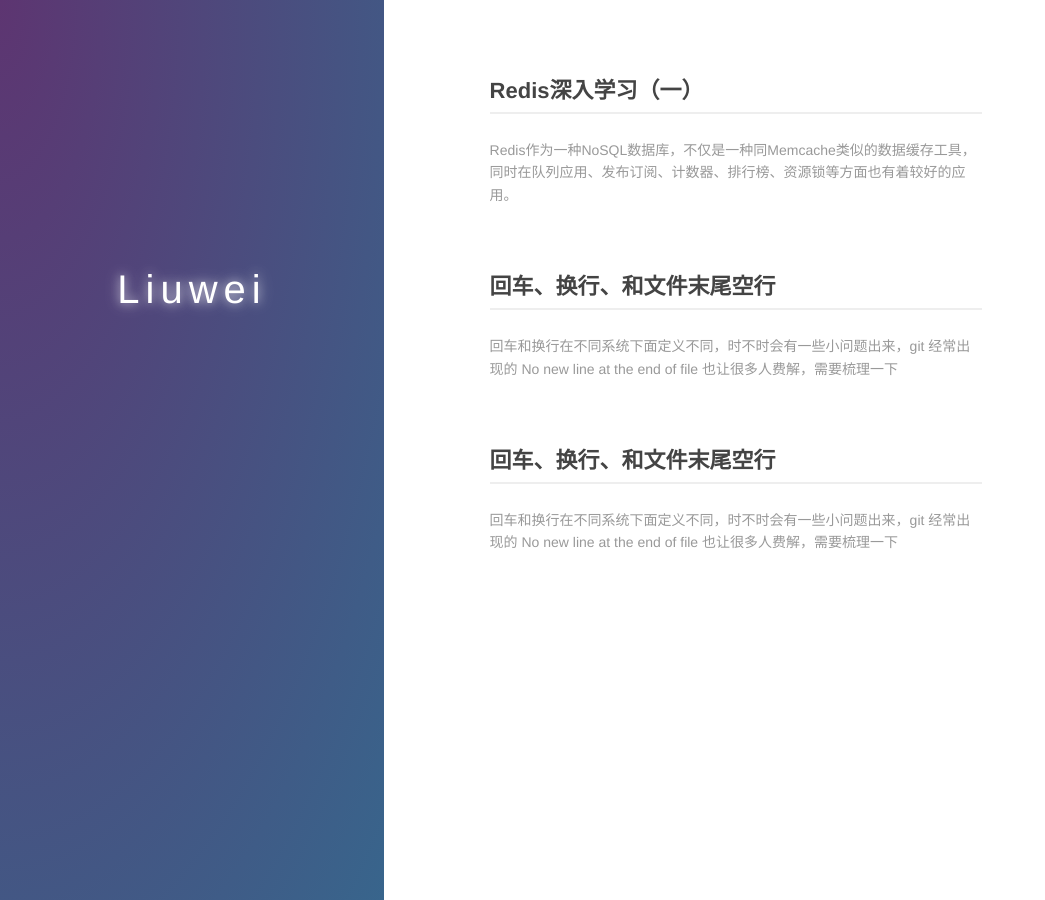
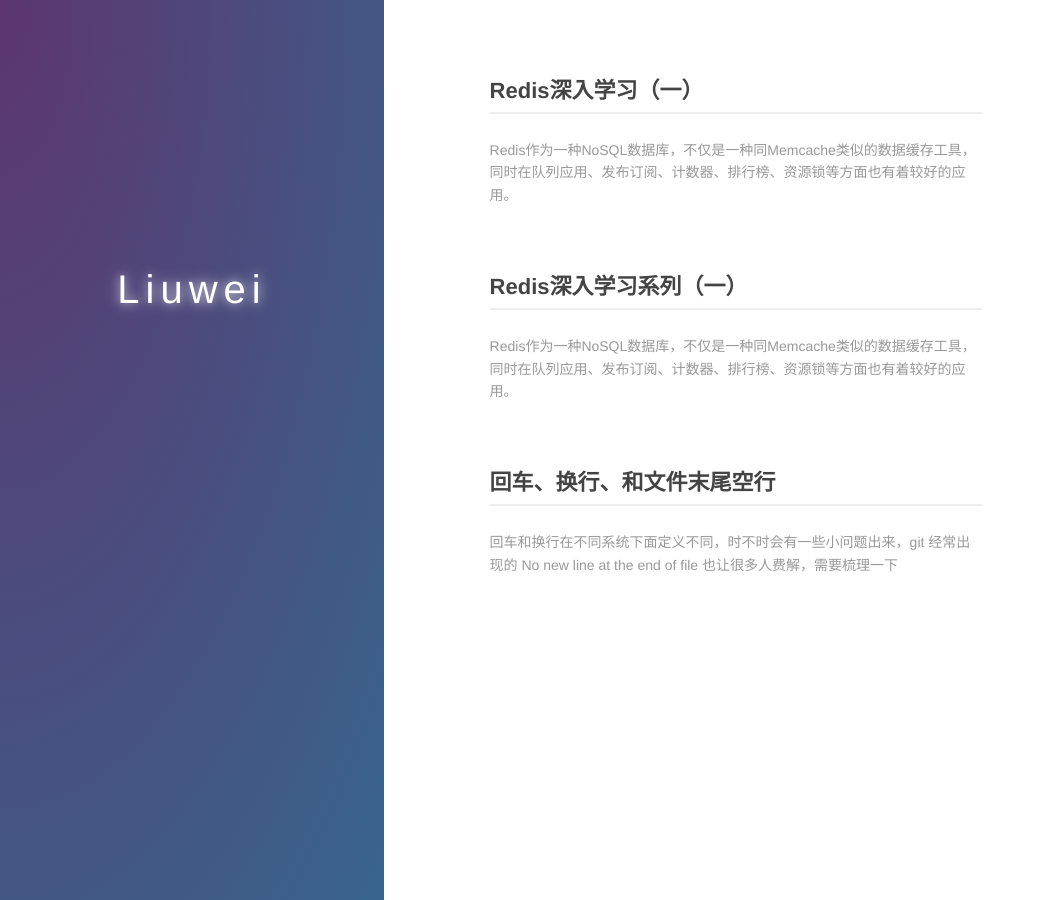
Before and after one commit to lv093/LiuWei, a Jekyll site: the page built from index.md, in a window 1280 px wide. Shown: the whole page, without its empty margins (0-1045 px from the left). Built offline with Jekyll 4.4.1, drawn with Linux system fonts in a browser that asks for light colours; part of the change alters nothing that is shown.

Commit message:
[修改]1.初步完成Redis深入学习系列（一）

```diff
--- a/_posts/2016-05-18-redis.md
+++ b/_posts/2016-05-18-redis.md
@@ -1,102 +1,39 @@
 ---
 layout: post
-title: 回车、换行、和文件末尾空行
-description: 回车和换行在不同系统下面定义不同，时不时会有一些小问题出来，git 经常出现的 No new line at the end of file 也让很多人费解，需要梳理一下
+title: Redis深入学习系列（一）
+description: Redis作为一种NoSQL数据库，不仅是一种同Memcache类似的数据缓存工具，同时在队列应用、发布订阅、计数器、排行榜、资源锁等方面也有着较好的应用。
 category: blog
 ---
 
-## 回车和换行
+## 1、Redis应用场景
 
-回车 (Carriage Return) 和换行 (Line Feed) 的区别，[这里](http://stackoverflow.com/questions/1761051/difference-between-n-and-r)有一个历史原因可参考：
+### Redis缓存
+> Redis作为一般的数据缓存，类似于Memcache。作为一种数据缓存，Redis还具有持久化机制，可以定期将内存中的数据持久化到硬盘中，而Memcache断电后数据就会丢失。
 
-> 在计算机还没有出现之前，有一种叫做电传打字机（Teletype Model 33）的玩意，每秒钟可以打10个字符。但是它有一个问题，就是打完一行换行的时候，要用去0.2秒，正好可以打两个字符。要是在这0.2秒里面，又有新的字符传过来，那么这个字符将丢失。
+### 队列应用
+> 非实时业务中，如发放积分或需要削峰降流的秒杀等场景，都会用到队列。
 
-> 于是，研制人员想了个办法解决这个问题，就是在每行后面加两个表示结束的字符。一个叫做"回车"，告诉打字机把打印头定位在左边界；另一个叫做"换行"，告诉打字机把纸向下移一行。
+### 发布订阅
+> 可以构造具备发布订阅的功能。
 
-发明计算机时，这个概念被沿用下来，但因为条件的限制和设计者的喜好，有了一些分歧：
+### 排行榜
+> 利用有序集合实现Redis排行榜，微博的热搜榜就是很好的例子。
 
-- Unix 系统里，每行结尾只有"<换行>"，即"\n"
-- Windows 系统里面，每行结尾是"<回车><换行>"，即"\r\n"
-- 在老的 Mac 系统里，每行结尾是"<回车>"，即"\r"
+### 资源锁
+> 秒杀时往往也会用到，防止超卖等现象发生，同时在防止并发风险的同时保证效率性。
 
-我们来验证一下，我在 Windows 下用记事本新建一个文本文件，它的二进制编码如下：
 
-    //源文件内容
-    hello
-    hello2
+## 2、Redis使用
 
-    //二进制内容
-    0000000: 6865 6c6c 6f0d 0a68 656c 6c6f 32         hello..hello2
+### Redis安装（Windows环境）
 
-同样在 Mac 下用 Vim 新建一个：
+- 首先下载release版本，可以msi安装或.zip安装；
+- 然后进入bin目录，cmd启动脚本：
+	redis-server.exe redis.windows.conf
+- 使用Redis，bin目录下运行下面命令
+	redis-cli.exe
 
-    //源文件内容
-    hello
-    hello2
+### 3、Redis的五种数据结构
 
-    //二进制内容
-    0000000: 6865 6c6c 6f0a 6865 6c6c 6f32 0a         hello.hello2.
 
-`0a`是 LF 的 ASCII 编码, `0d`是 CR 的 ASCII 编码。区别很明显了
-
-- Mac 下的文本文件在 Windows 下打开会成为一行，因为 Windows 只认识`\r\n`，也就是`0d0a`
-- Windows 下的文本文件在 Mac 下打开，Vim 中会在每行末尾显示一个 `^M`，(不是两个字符组成的)
-
-## 文件末尾空行
-
-[POSIX](https://zh.wikipedia.org/zh-sg/POSIX)对行的[定义](http://pubs.opengroup.org/onlinepubs/9699919799/basedefs/V1_chap03.html#tag_03_206)如下：
-
-  > 3.206 Line
-
-  > A sequence of zero or more non- <newline\> characters plus a terminating <newline\> character.
-
-  > 行是由0个或者多个非 "换行" 符的字符组成，并且以 "换行" 符结尾。
-
-这样做有什么好处呢，举个例子：
-
-    //hello.c
-    #include head.h
-    print('hello')
-
-    //world.c
-    #include tail.h
-    print('hello')
-
-如果这两个文件都按 POSIX 规范来写， 在`cat *.c`之后，是没有问题的：
-
-    //cat.c
-
-    #include head.h
-    print('hello')
-    #include tail.h
-    print('hello')
-
-如果缺少最后一行的换行符（如 Windows 文件那样的定义），`cat`之后，就有问题了：
-
-    //error.c
-
-    #include head.h
-    print('hello')#include tail.h
-    print('hello')
-
-所以，从这点去理解 POSIX 对行的定义，非常合理，对于任意文件的拼接，也各自保持了文件的完整性。
-
-不遵守标准带来的则是：在一些编辑器下面，比如 Sublime，他把`\n`的当做了行之间的分隔符，于是文件最后一行的`\n`就看上去成了一个新的空行，这就是错误解读标准造成的，拼接文件时也会产生不必要的麻烦，比如上例。
-
-## \ No new line at end of file
-
-基于上面的原因，再去看 git diff 的`\ No new line at end of file`信息，就很好解释了。
-
-各编辑器对于换行符的理解偏差，导致的文件确实发生了变化，多了或少了最后的`0a`，那么对于 diff 程序来说，这当然是不可忽略的，但因为`0a`是不可见字符，并且是长久以来的历史原因，所以 diff 程序有个专门的标记来说明这个变化，就是：
-
-`\ No new line at end of file`
-
-各编辑器也有相应的办法去解决这个问题，比如 Sublime，在`Default/Preferences.sublime-settings`中设置：
-
-    // Set to true to ensure the last line of the file ends in a newline
-    // character when saving
-    "ensure_newline_at_eof_on_save": true,
-
-所以，请遵守规范。
-
-[BeiYuu]:    http://beiyuu.com  "BeiYuu"
+[Liuwei]:    https://lv093.github.io/Liuwei/  "Liuwei"
```
